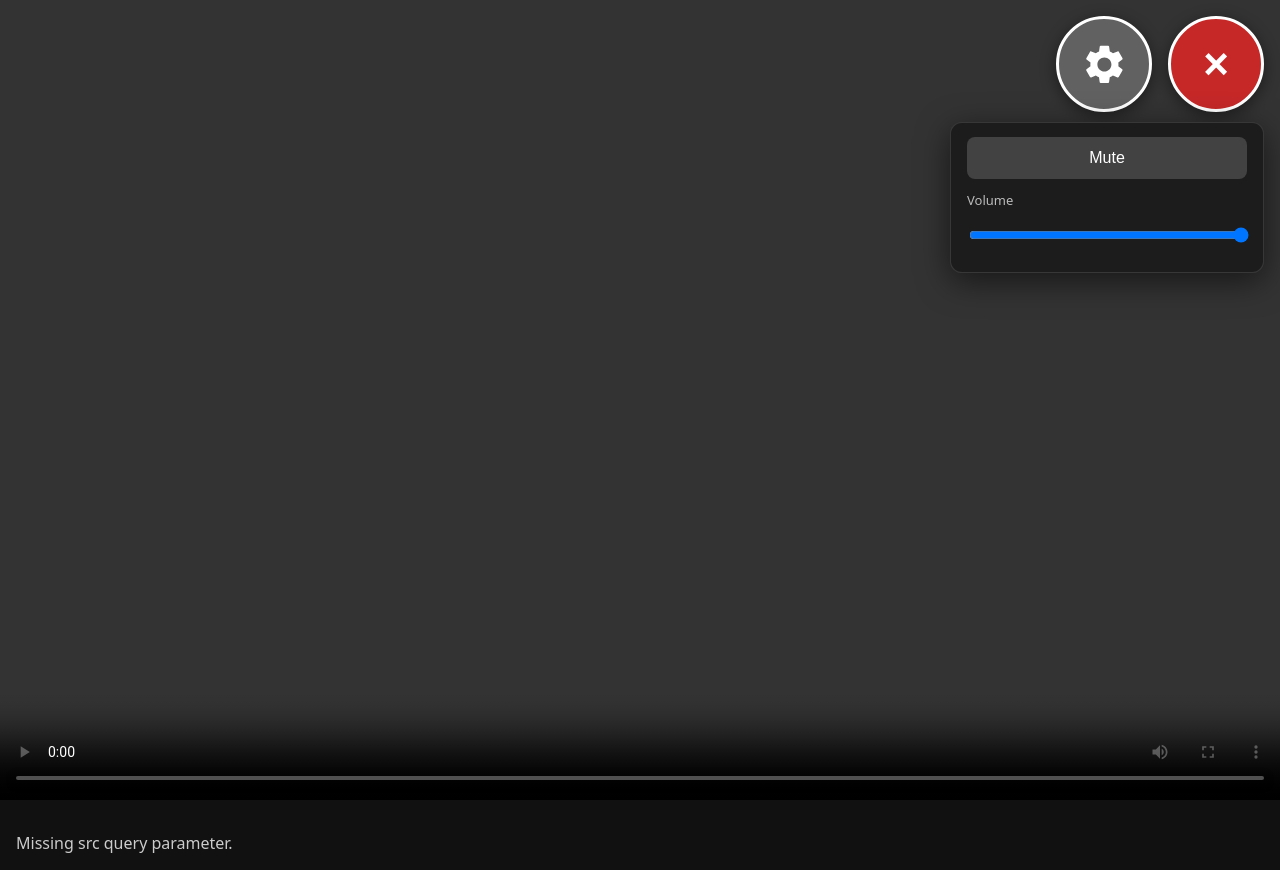
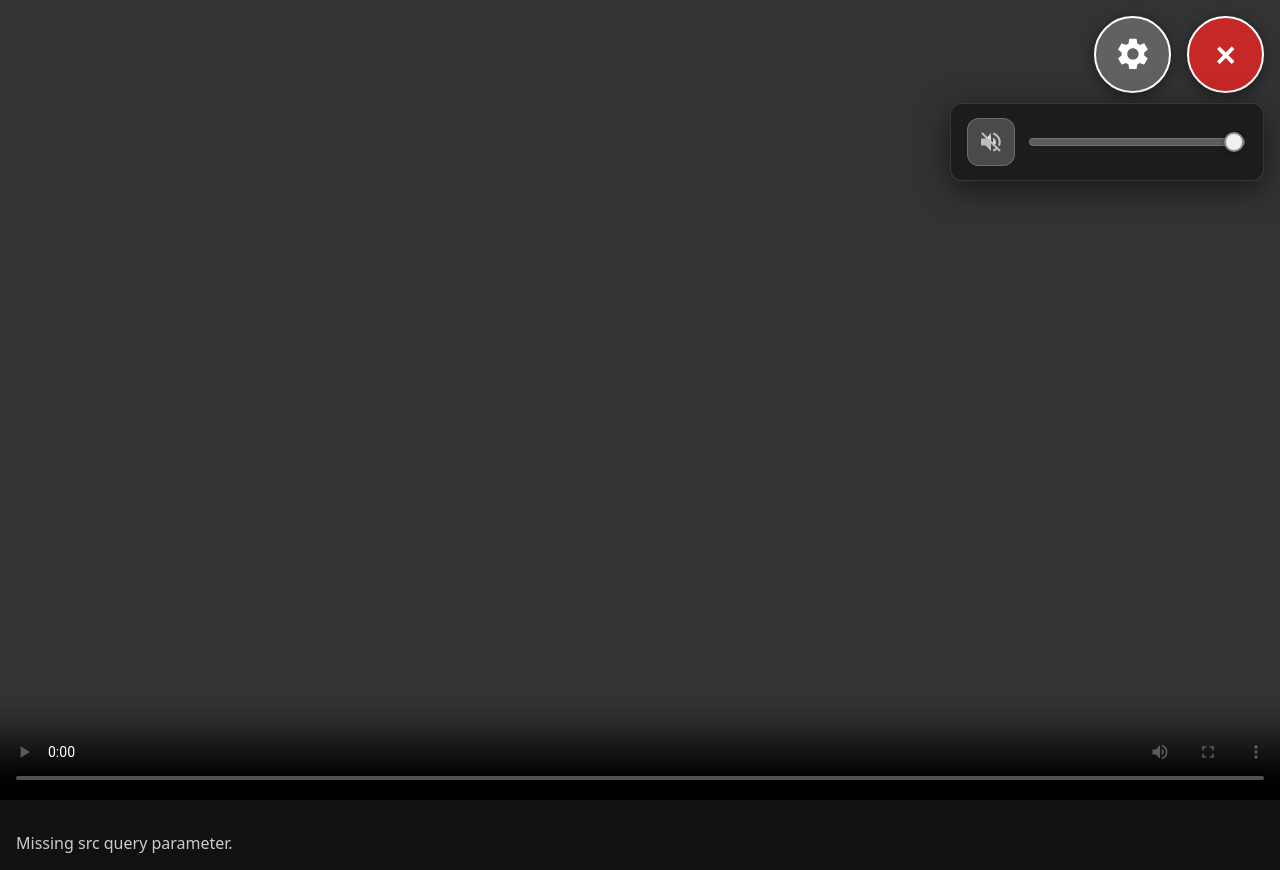
Before and after one commit to wxsd-sales/cdw-demos, a plain HTML site: page soc-board/vidcast-player.html in a window 1280 px wide. Both pictures are taken after a click on the button "Playback settings". Drawn offline with Linux system fonts and the light colour scheme.

Commit message:
new version control panel improvements

```diff
--- a/soc-board/vidcast-player.html
+++ b/soc-board/vidcast-player.html
@@ -36,10 +36,10 @@
     }
     .orb-btn {
       box-sizing: border-box;
-      width: clamp(56px, 12vmin, 96px);
-      height: clamp(56px, 12vmin, 96px);
+      width: clamp(45px, 9.6vmin, 77px);
+      height: clamp(45px, 9.6vmin, 77px);
       border-radius: 50%;
-      border: 3px solid #fff;
+      border: 2px solid #fff;
       padding: 0;
       margin: 0;
       cursor: pointer;
@@ -67,7 +67,7 @@
     #close-experiment {
       background: #c62828;
       color: #fff;
-      font-size: clamp(28px, 7vmin, 44px);
+      font-size: clamp(22px, 5.6vmin, 35px);
       font-weight: 700;
       line-height: 1;
     }
@@ -84,36 +84,86 @@
     .settings-popover[hidden] {
       display: none !important;
     }
-    .settings-popover .row {
-      margin-bottom: 12px;
-    }
-    .settings-popover .row:last-child {
-      margin-bottom: 0;
+    .vol-row {
+      display: flex;
+      flex-direction: row;
+      align-items: center;
+      gap: 12px;
     }
     #video-mute-toggle {
-      width: 100%;
-      padding: 12px 14px;
-      font-size: 16px;
-      border-radius: 8px;
-      border: none;
-      background: #424242;
-      color: #fff;
+      flex-shrink: 0;
+      width: 48px;
+      height: 48px;
+      min-width: 48px;
+      min-height: 48px;
+      padding: 0;
+      border-radius: 12px;
+      border: 1px solid rgba(255, 255, 255, 0.2);
+      background: #4a4a4a;
+      color: #e8e8e8;
       cursor: pointer;
       touch-action: manipulation;
+      display: flex;
+      align-items: center;
+      justify-content: center;
+      position: relative;
     }
     #video-mute-toggle:active {
-      background: #383838;
+      background: #3d3d3d;
     }
-    .vol-label {
+    #video-mute-toggle svg {
+      width: 26px;
+      height: 26px;
       display: block;
-      color: #bbb;
-      font-size: 13px;
-      margin-bottom: 6px;
+      position: absolute;
+      top: 50%;
+      left: 50%;
+      transform: translate(-50%, -50%);
+    }
+    #video-mute-toggle .icon-speaker-muted {
+      color: #bdbdbd;
     }
     #video-volume {
-      width: 100%;
-      height: 36px;
+      flex: 1;
+      min-width: 0;
+      height: 40px;
       touch-action: manipulation;
+      -webkit-appearance: none;
+      appearance: none;
+      background: transparent;
+    }
+    #video-volume:focus {
+      outline: none;
+    }
+    #video-volume::-webkit-slider-runnable-track {
+      height: 8px;
+      border-radius: 4px;
+      background: #5c5c5c;
+      border: 1px solid rgba(255, 255, 255, 0.12);
+    }
+    #video-volume::-webkit-slider-thumb {
+      -webkit-appearance: none;
+      width: 20px;
+      height: 20px;
+      margin-top: -7px;
+      border-radius: 50%;
+      background: #f0f0f0;
+      border: 2px solid #8a8a8a;
+      box-shadow: 0 1px 4px rgba(0, 0, 0, 0.35);
+    }
+    #video-volume::-moz-range-track {
+      height: 8px;
+      border-radius: 4px;
+      background: #5c5c5c;
+      border: 1px solid rgba(255, 255, 255, 0.12);
+    }
+    #video-volume::-moz-range-thumb {
+      width: 18px;
+      height: 18px;
+      border-radius: 50%;
+      background: #f0f0f0;
+      border: 2px solid #8a8a8a;
+      box-shadow: 0 1px 4px rgba(0, 0, 0, 0.35);
     }
   </style>
 </head>
@@ -129,12 +179,16 @@
       <button type="button" class="orb-btn" id="close-experiment" aria-label="Close">×</button>
     </div>
     <div id="settings-popover" class="settings-popover" hidden role="dialog" aria-label="Video audio">
-      <div class="row">
-        <button type="button" id="video-mute-toggle">Mute</button>
-      </div>
-      <div class="row">
-        <label class="vol-label" for="video-volume">Volume</label>
-        <input type="range" id="video-volume" min="0" max="1" step="0.01" value="1" />
+      <div class="vol-row">
+        <button type="button" id="video-mute-toggle" aria-label="Mute">
+          <svg class="icon-speaker-on" viewBox="0 0 24 24" aria-hidden="true" fill="currentColor">
+            <path d="M3 9v6h4l5 5V4L7 9H3zm13.5 3c0-1.77-1.02-3.29-2.5-4.03v8.05c1.48-.73 2.5-2.25 2.5-4.02z"/>
+          </svg>
+          <svg class="icon-speaker-muted" viewBox="0 0 24 24" aria-hidden="true" fill="currentColor" hidden>
+            <path d="M16.5 12c0-1.77-1.02-3.29-2.5-4.03v2.21l2.45 2.45c.03-.2.05-.41.05-.63zm2.5 0c0 .94-.2 1.82-.54 2.64l1.51 1.51C20.63 14.91 21 13.5 21 12c0-4.28-2.99-7.86-7-8.77v2.06c2.89.86 5 3.54 5 6.71zM4.27 3L3 4.27 7.73 9H3v6h4l5 5v-6.73l4.25 4.25c-.67.52-1.42.93-2.25 1.18v2.06c1.38-.31 2.63-.95 3.69-1.81L19.73 21 21 19.73l-9-9L4.27 3zM12 4L9.91 6.09 12 8.18V4z"/>
+          </svg>
+        </button>
+        <input type="range" id="video-volume" min="0" max="1" step="0.01" value="1" aria-valuemin="0" aria-valuemax="1" />
       </div>
     </div>
   </div>
@@ -208,10 +262,19 @@
     if (open) syncPopoverFromVideo();
   }
 
+  function syncMuteIcons() {
+    if (!muteBtn || !video) return;
+    var on = muteBtn.querySelector(".icon-speaker-on");
+    var off = muteBtn.querySelector(".icon-speaker-muted");
+    if (on) on.hidden = video.muted;
+    if (off) off.hidden = !video.muted;
+    muteBtn.setAttribute("aria-label", video.muted ? "Unmute" : "Mute");
+  }
+
   function syncPopoverFromVideo() {
     if (!video || !muteBtn || !volSlider) return;
-    muteBtn.textContent = video.muted ? "Unmute" : "Mute";
     volSlider.value = String(video.volume);
+    syncMuteIcons();
   }
 
   if (video) {
@@ -227,7 +290,7 @@
         video.volume = x;
         if (x > 0) video.muted = false;
       }
-      if (muteBtn) muteBtn.textContent = video.muted ? "Unmute" : "Mute";
+      syncMuteIcons();
     });
   }
 
@@ -235,7 +298,7 @@
     muteBtn.addEventListener("click", function (e) {
       e.stopPropagation();
       video.muted = !video.muted;
-      muteBtn.textContent = video.muted ? "Unmute" : "Mute";
+      syncMuteIcons();
     });
   }
 
```
